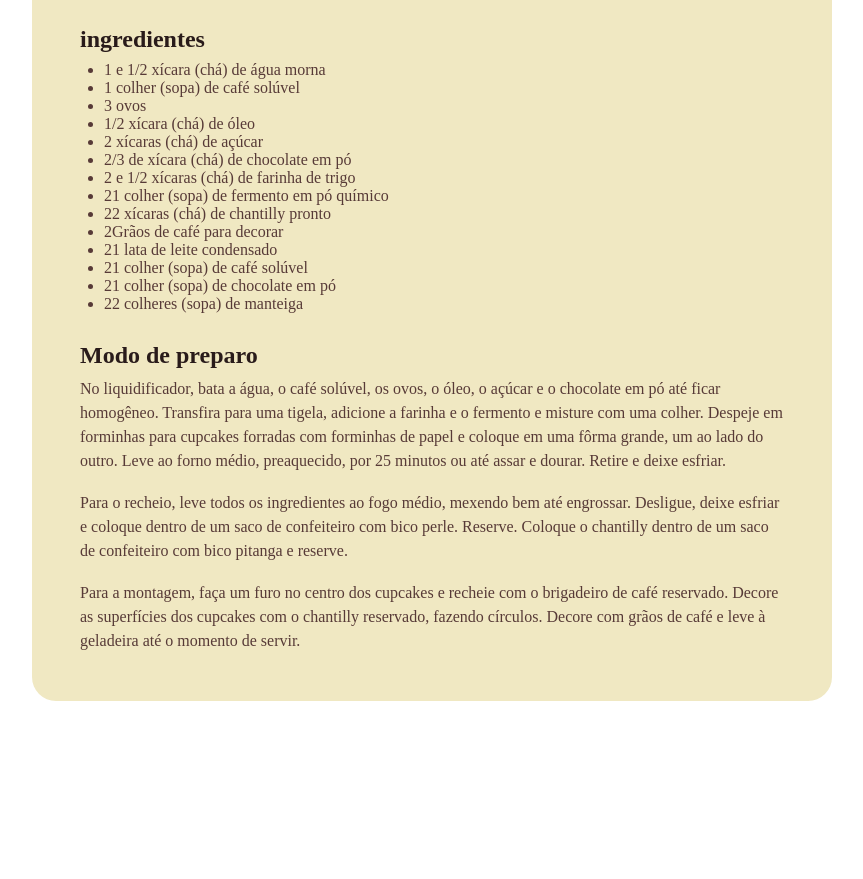
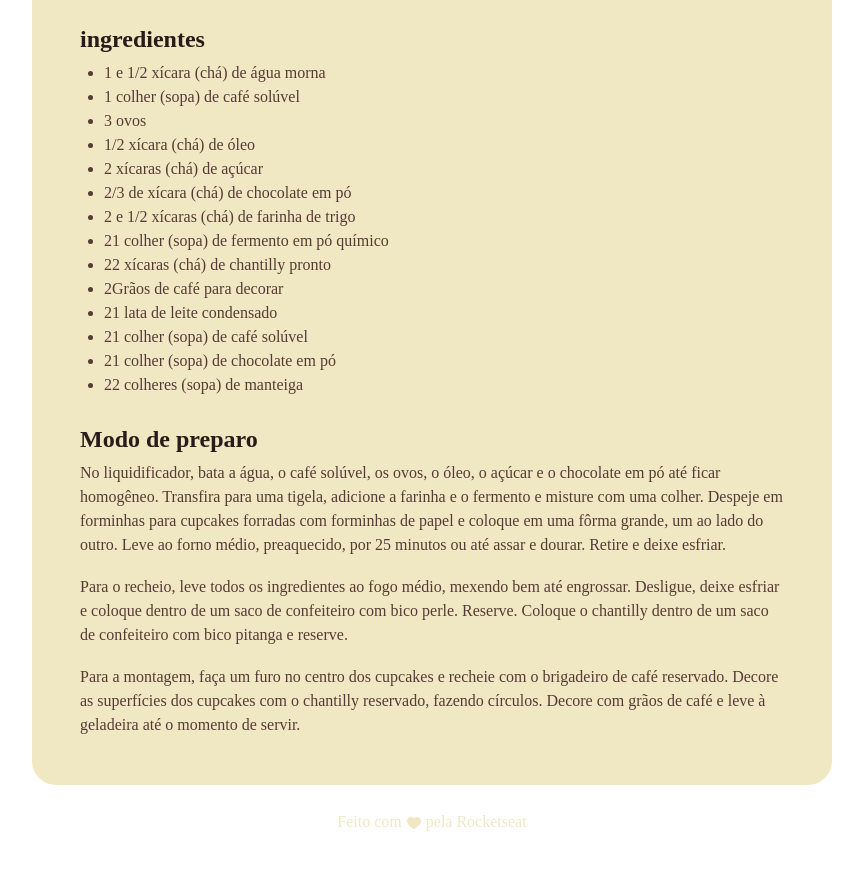
Before and after one commit to willianpm/Projeto-Rocketseat-Pagina-de-Receita, a plain HTML site: page index.html in a window 1280 px wide. Shown: the part 309-1188 px from the top of the page, without its empty margins (208-1071 px from the left). Before the commit the page ends 1058 px from the top, so only its background shows below. Drawn offline with Linux system fonts and the light colour scheme; a web font is replaced by a local one.

Commit message:
feat: add footer

```diff
--- a/index.html
+++ b/index.html
@@ -78,5 +78,10 @@
         </p>
       </main>
     </div>
+    <footer>
+      Feito com
+      <img src="assets/ph_heart-fill.svg" alt="coração fofinho" /> pela
+      Rocketseat
+    </footer>
   </body>
 </html>
--- a/style.css
+++ b/style.css
@@ -20,7 +20,7 @@ body {
   padding: 24px;
   background-color: #f0e8c2;
   border-radius: 24px;
-  margin: 48px auto;
+  margin: 48px auto 28px;
 }
 
 img {
@@ -59,4 +59,15 @@ p {
 
 ul {
   padding-left: 24px;
+  line-height: 150%;
 }
+
+footer {
+  color: #f0e8c2;
+  padding-bottom: 48px;
+  text-align: center;
+}
+
+footer img {
+  vertical-align: middle;
+}
```
Also changed, not shown: assets/ph_heart-fill.svg (added).
